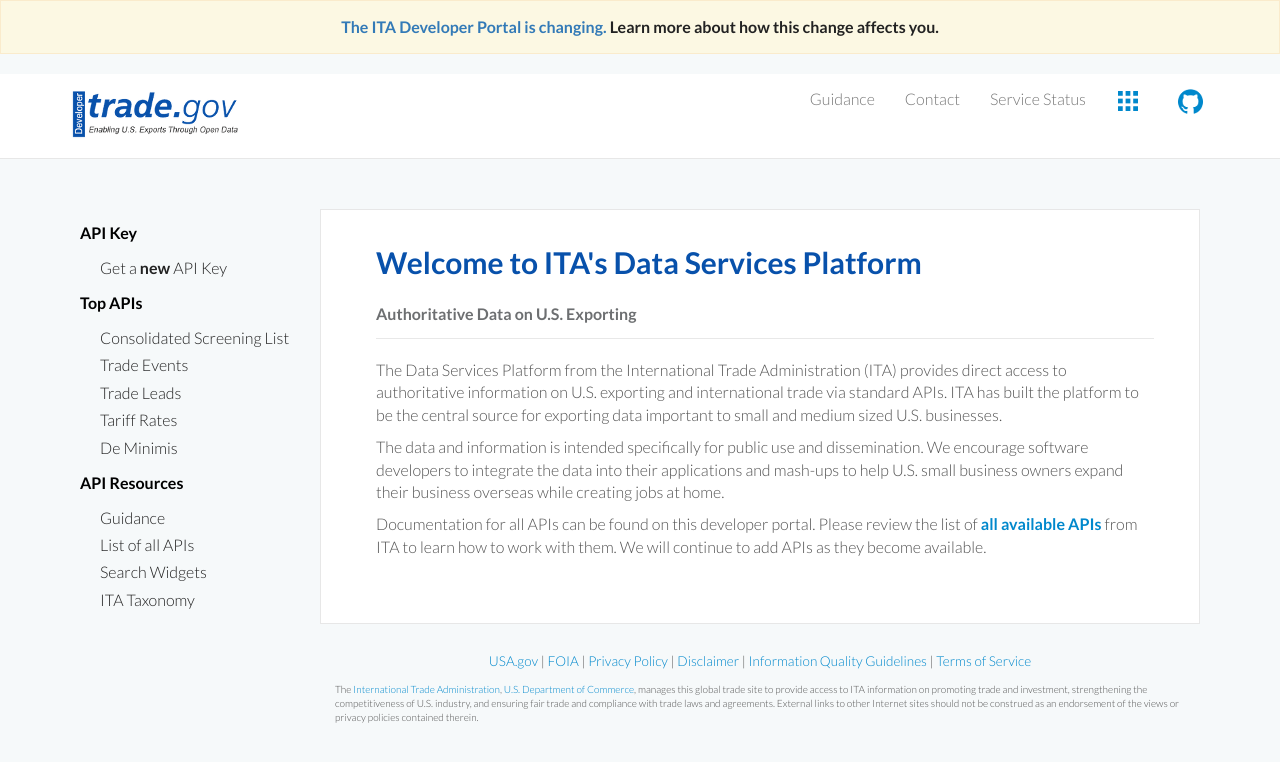
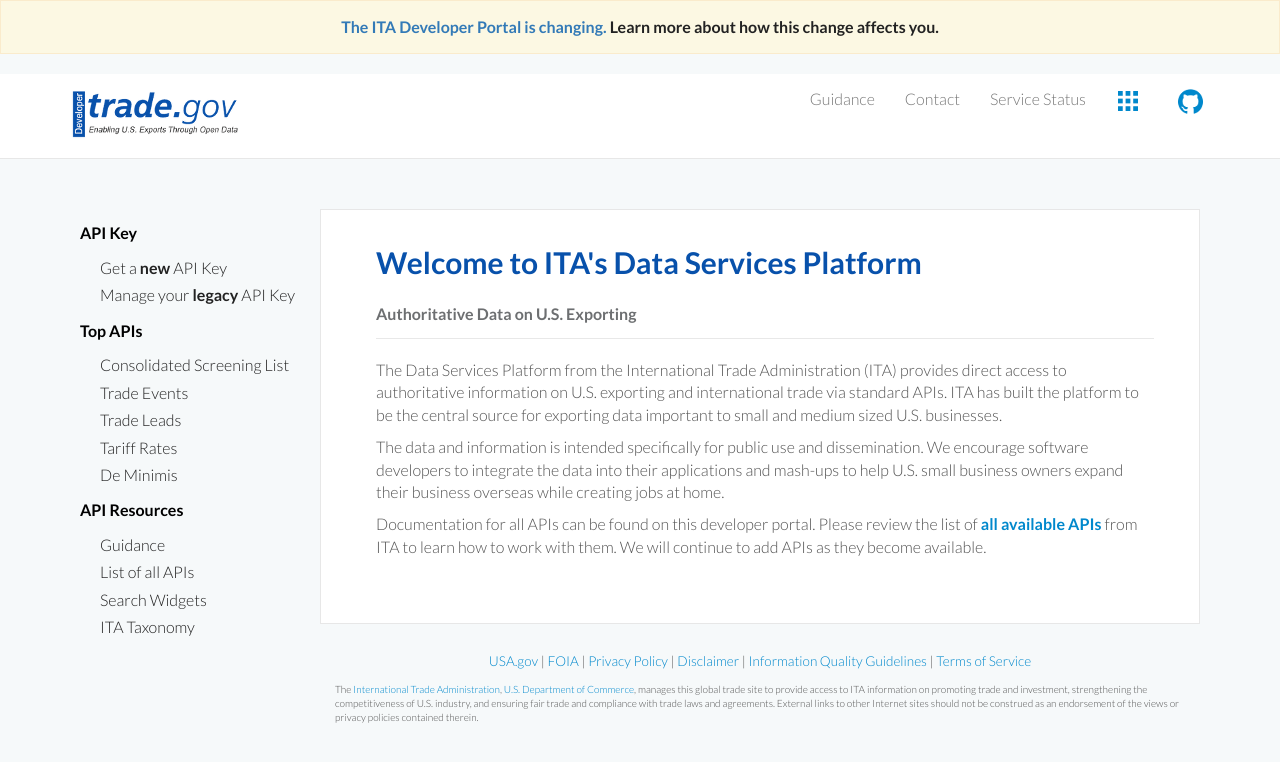
Before and after one commit to InternationalTradeAdministration/developerportal, a Jekyll site: the page built from index.html, in a window 1280 px wide. Shown: the top 762 px of the page. Built offline with Jekyll 4.4.1, drawn with Linux system fonts in a browser that asks for light colours.

Commit message:
[ODP-749] Link text specifies legacy key management (#94)

```diff
--- a/_includes/header.html
+++ b/_includes/header.html
@@ -1,6 +1,7 @@
 <header id="full">
   <h3>API Key</h3>
   <p class="view"><a class="{{ current }}" href="https://api.trade.gov/apps/store/">Get a <b>new</b> API Key</a></p>
+  <p class="view"><a class="{{ current }}" href="{{ site.webservices_baseurl }}">Manage your <b>legacy</b> API Key</a></p>
   <h3>Top APIs</h3>
   {% for link in site.left_nav_top_apis %}
     <p class="view"><a class="{{ current }}" href="{{ link.url }}">{{ link.text }}</a></p>
```
